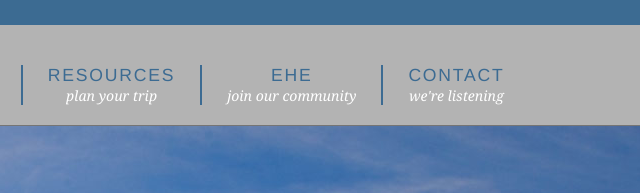
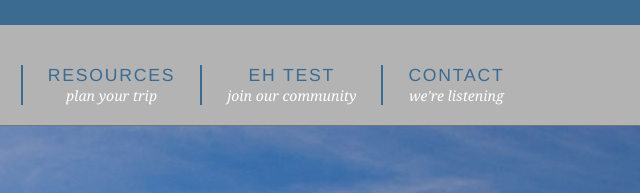
Before and after one commit to octavian-iancu/explore_california, a plain HTML site: page index.html in a window 1280 px wide. Shown: the top 193 px of the page, 587-1227 px from the left. Drawn offline with Linux system fonts and the light colour scheme.

Commit message:
index modified

```diff
--- a/index.html
+++ b/index.html
@@ -37,7 +37,7 @@
                 <li><a href="resources/terms.html" title="terms and conditions">Site Terms</a></li>
               </ul>
             </li>
-            <li><a href="explorers.html" title="Our community">Ehe <br /><span class="tagline">join our community</span></a>
+            <li><a href="explorers.html" title="Our community">Eh test <br /><span class="tagline">join our community</span></a>
               <ul>
                 <li><a href="explorers/join.html" title="join our community">Join the Explorers</a></li>
                 <li><a href="blog/index.html" title="read our blog!">Read our Blog</a></li>
```
